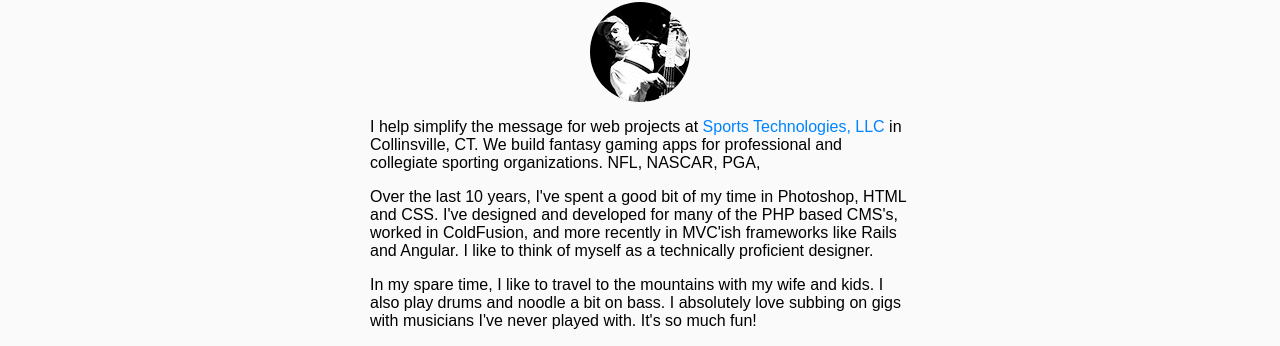
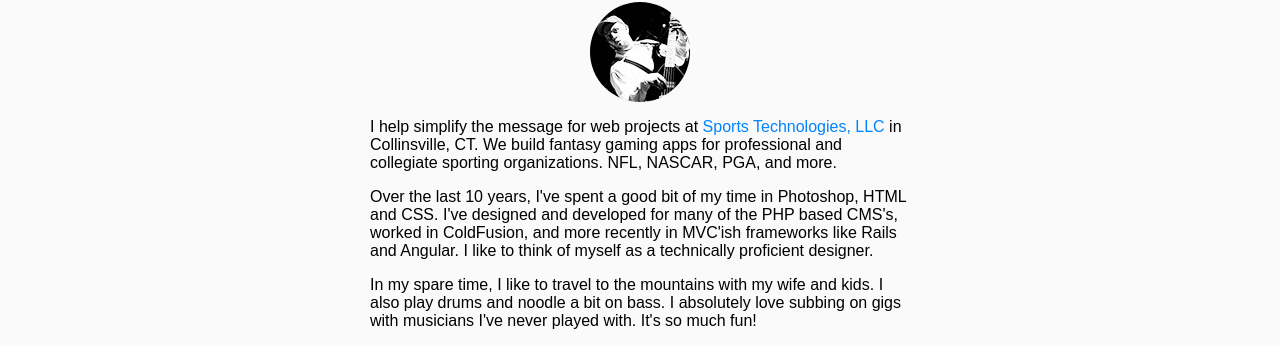
Before and after one commit to somecallmejosh/portfolio, a Jekyll site: the page built from bio.md, in a window 1280 px wide. Shown: the part 256-602 px from the top of the page. Built offline with Jekyll 4.4.1, drawn with Linux system fonts in a browser that asks for light colours.

Commit message:
Update bio.

```diff
--- a/bio.md
+++ b/bio.md
@@ -9,7 +9,7 @@ permalink: /bio/
     srcset="{{site.baseurl}}/assets/images/resume/josh-bio.jpg 1x,
       {{site.baseurl}}/assets/images/resume/josh-bio2x.jpg 2x"
     alt="{{page.title}}" />
-  <p>I help simplify the message for web projects at <a href="{{site.work_link}}">{{site.work_org}}</a> in Collinsville, CT. We build fantasy gaming apps for professional and collegiate sporting organizations. NFL, NASCAR, PGA, </p>
+  <p>I help simplify the message for web projects at <a href="{{site.work_link}}">{{site.work_org}}</a> in Collinsville, CT. We build fantasy gaming apps for professional and collegiate sporting organizations. NFL, NASCAR, PGA, and more.</p>
 
   <p>Over the last 10 years, I've spent a good bit of my time in Photoshop, HTML and CSS. I've designed and developed for many of the PHP based CMS's, worked in ColdFusion, and more recently in MVC'ish frameworks like Rails and Angular. I like to think of myself as a technically proficient designer.</p>
 
```
